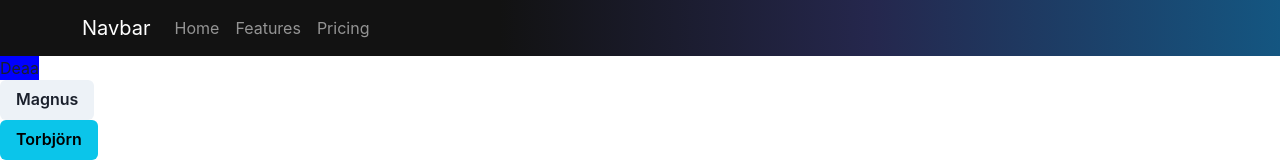
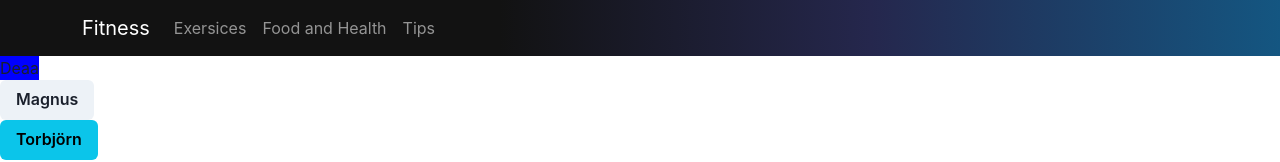
Before and after one commit to Mange99/Janet-Jackson, a React (Create React App) app: page / in a window 1280 px wide. Shown: the top 162 px of the page. Built offline with nearby package versions, Linux system fonts and the light colour scheme.

Commit message:
Header navItems

```diff
--- a/src/components/header/headerComponent.tsx
+++ b/src/components/header/headerComponent.tsx
@@ -8,11 +8,11 @@ export function HeaderComponent(){
 
   <Navbar bg="primary" variant="dark" expand="md" sticky="top">
     <Container>
-    <Navbar.Brand href="#home">Navbar</Navbar.Brand>
+    <Navbar.Brand href="#home">Fitness</Navbar.Brand>
     <Nav className="me-auto">
-      <Nav.Link href="#home">Home</Nav.Link>
-      <Nav.Link href="#features">Features</Nav.Link>
-      <Nav.Link href="#pricing">Pricing</Nav.Link>
+      <Nav.Link href="#home">Exersices</Nav.Link>
+      <Nav.Link href="#features">Food and Health</Nav.Link>
+      <Nav.Link href="#pricing">Tips</Nav.Link>
     </Nav>
     </Container>
   </Navbar>
```
